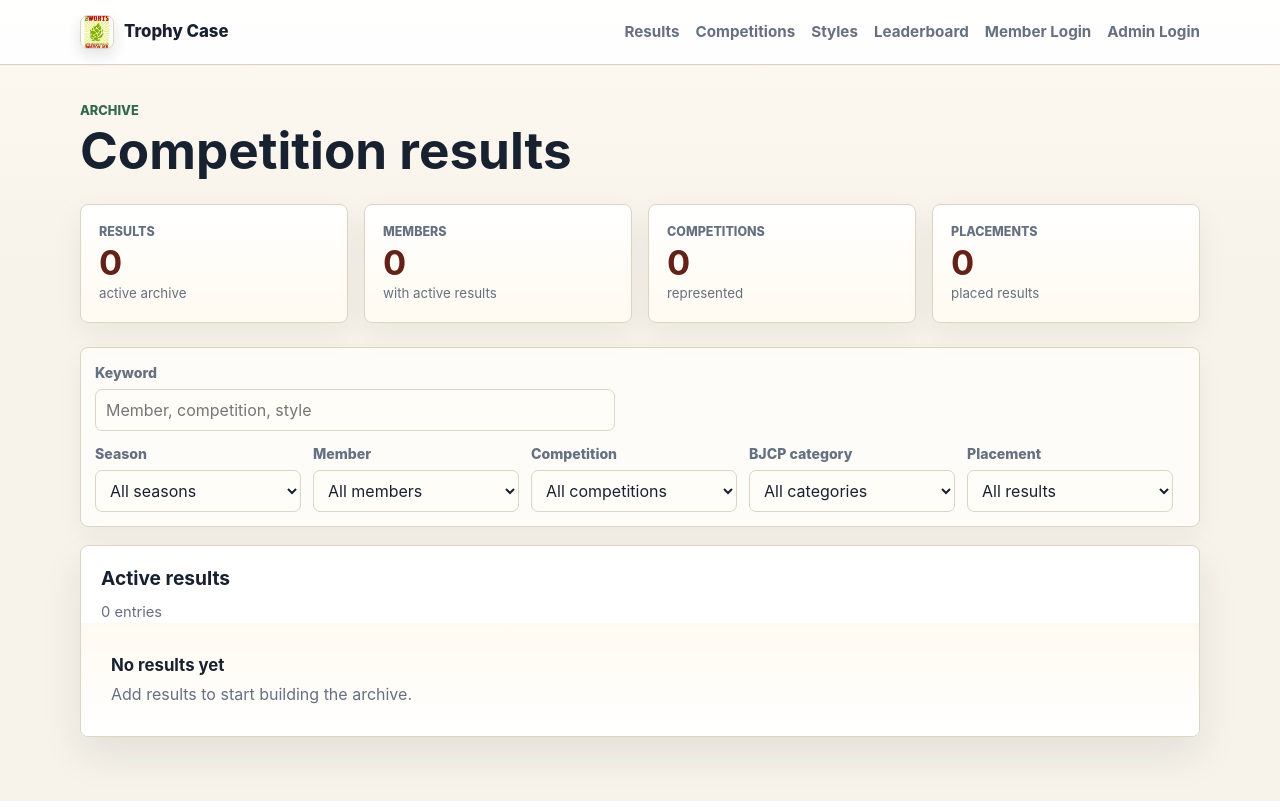
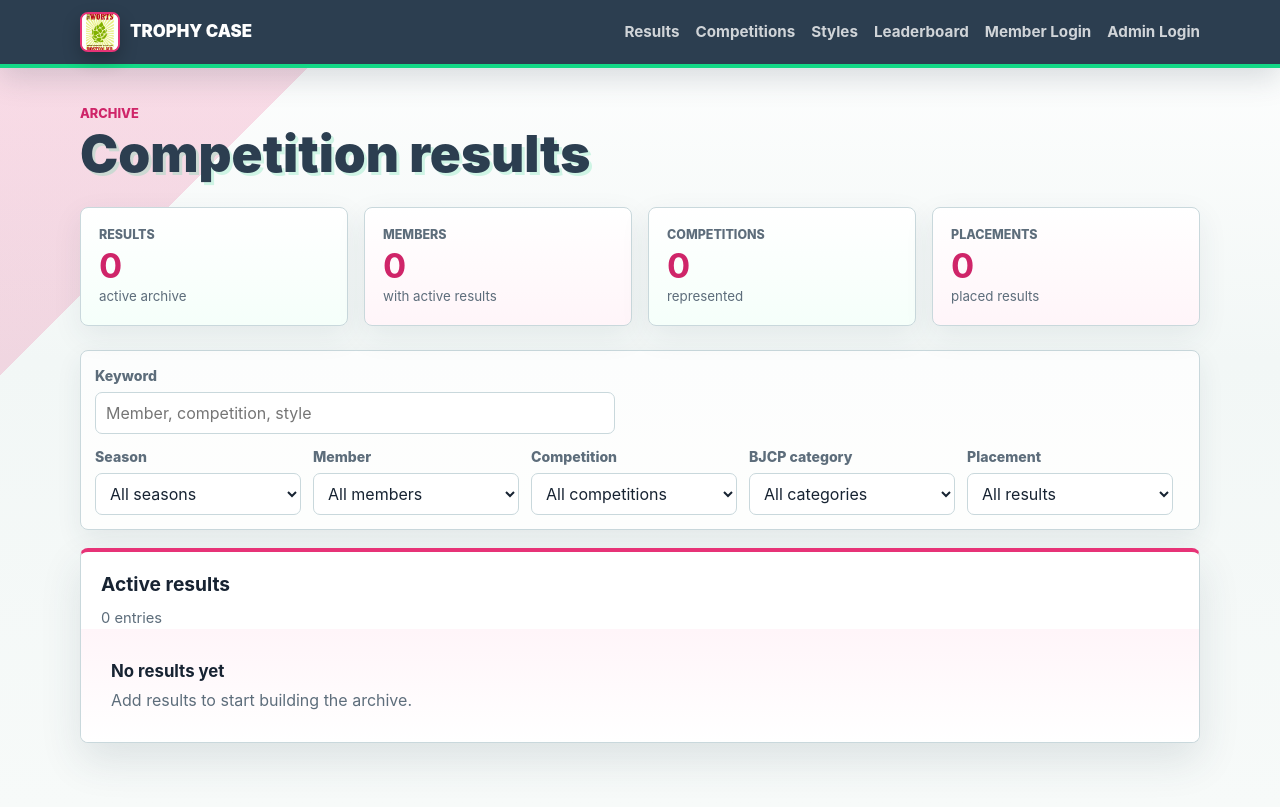
Before and after one commit to bostonworts/worts-trophy-case, a FastAPI app: page /results in a window 1280 px wide. Run offline with FastAPI, Linux system fonts and the light colour scheme; parts of the project's set-up code (start-up, migrations or seed data) failed here and were passed over; some libraries are stand-ins or nearby versions.

Commit message:
Refresh visual theme

```diff
--- a/app/static/styles.css
+++ b/app/static/styles.css
@@ -1,20 +1,24 @@
 :root {
-  --paper: #f7f3ea;
-  --paper-deep: #efe7d8;
+  --paper: #f2f7f6;
+  --paper-deep: #dce9e6;
   --surface: #ffffff;
-  --surface-warm: #fffaf1;
-  --ink: #18212f;
-  --muted: #657080;
-  --line: #ddd4c4;
-  --accent: #8b2f25;
-  --accent-strong: #642118;
-  --blue: #24547a;
-  --green: #34684d;
-  --brass: #b9832e;
-  --brass-soft: #f7e8c6;
-  --teal-soft: #e8f2ee;
-  --rose-soft: #f7e7e3;
-  --shadow: 0 18px 42px rgb(24 33 47 / 0.09);
+  --surface-warm: #fff5f9;
+  --ink: #172332;
+  --muted: #5d6d7b;
+  --line: #c9d8dc;
+  --accent: #e73377;
+  --accent-readable: #cf2569;
+  --accent-action: #cf2569;
+  --accent-strong: #af164f;
+  --blue: #2c3e50;
+  --green: #0c7b55;
+  --mint: #13d886;
+  --mint-deep: #087448;
+  --brass: #f4aa2a;
+  --brass-soft: #fff1c9;
+  --teal-soft: #e3fbf1;
+  --rose-soft: #ffe8f0;
+  --shadow: 0 18px 42px rgb(44 62 80 / 0.12);
 }
 
 * {
@@ -25,7 +29,8 @@ body {
   margin: 0;
   color: var(--ink);
   background:
-    linear-gradient(180deg, #fffaf1 0, var(--paper) 260px),
+    linear-gradient(135deg, rgb(231 51 119 / 0.17) 0 18%, transparent 18% 100%),
+    linear-gradient(180deg, #ffffff 0, var(--paper) 360px, #f7faf9 100%),
     var(--paper);
   font-family: Inter, ui-sans-serif, system-ui, -apple-system, BlinkMacSystemFont, "Segoe UI", sans-serif;
   line-height: 1.5;
@@ -36,9 +41,9 @@ a {
 }
 
 .topbar {
-  border-bottom: 1px solid var(--line);
-  background: rgb(255 255 255 / 0.92);
-  box-shadow: 0 1px 0 rgb(24 33 47 / 0.04);
+  border-bottom: 4px solid var(--mint);
+  background: var(--blue);
+  box-shadow: 0 10px 30px rgb(44 62 80 / 0.18);
 }
 
 .topbar-inner,
@@ -59,21 +64,22 @@ a {
   display: inline-flex;
   align-items: center;
   gap: 10px;
-  color: var(--ink);
+  color: #ffffff;
   font-size: 1.05rem;
-  font-weight: 800;
+  font-weight: 900;
   letter-spacing: 0;
   text-decoration: none;
+  text-transform: uppercase;
 }
 
 .brand-logo {
-  width: 34px;
-  height: 34px;
-  border: 1px solid var(--line);
+  width: 40px;
+  height: 40px;
+  border: 2px solid var(--accent);
   border-radius: 8px;
-  background: var(--surface-warm);
+  background: #ffffff;
   object-fit: cover;
-  box-shadow: 0 6px 14px rgb(24 33 47 / 0.12);
+  box-shadow: 0 8px 18px rgb(0 0 0 / 0.24);
 }
 
 .nav {
@@ -84,14 +90,14 @@ a {
 }
 
 .nav a {
-  color: var(--muted);
+  color: rgb(255 255 255 / 0.78);
   font-size: 0.95rem;
   font-weight: 650;
   text-decoration: none;
 }
 
 .nav a:hover {
-  color: var(--ink);
+  color: var(--mint);
 }
 
 .nav form {
@@ -131,7 +137,7 @@ a {
 
 .kicker {
   margin: 0 0 4px;
-  color: var(--green);
+  color: var(--accent-readable);
   font-size: 0.8rem;
   font-weight: 800;
   letter-spacing: 0;
@@ -140,8 +146,11 @@ a {
 
 h1 {
   margin: 0;
+  color: var(--blue);
   font-size: clamp(2.15rem, 4vw, 3.35rem);
+  font-weight: 950;
   line-height: 1.05;
+  text-shadow: 3px 3px 0 rgb(19 216 134 / 0.18);
 }
 
 .plain-heading-link {
@@ -206,13 +216,14 @@ button:hover {
 }
 
 .button-secondary:hover {
-  border-color: var(--muted);
-  color: var(--ink);
-  background: #fbfaf7;
+  border-color: var(--mint);
+  color: var(--mint-deep);
+  background: #f2fff9;
 }
 
 .panel {
   border: 1px solid var(--line);
+  border-top: 4px solid var(--accent);
   border-radius: 8px;
   background: var(--surface);
   box-shadow: var(--shadow);
@@ -385,8 +396,8 @@ tr:last-child td {
   padding: 14px;
   border: 1px solid var(--line);
   border-radius: 8px;
-  background: rgb(255 255 255 / 0.74);
-  box-shadow: 0 10px 26px rgb(24 33 47 / 0.05);
+  background: rgb(255 255 255 / 0.82);
+  box-shadow: 0 10px 26px rgb(44 62 80 / 0.08);
 }
 
 .filter-search {
@@ -459,7 +470,7 @@ textarea {
   padding: 8px 10px;
   border: 1px solid var(--line);
   border-radius: 7px;
-  background: #fffdf8;
+  background: #ffffff;
   color: var(--ink);
   font: inherit;
 }
@@ -656,8 +667,12 @@ textarea {
   padding: 18px;
   border: 1px solid var(--line);
   border-radius: 8px;
+  background: linear-gradient(180deg, #ffffff, #f5fffa);
+  box-shadow: 0 10px 30px rgb(44 62 80 / 0.08);
+}
+
+.metric-card:nth-child(even) {
   background: linear-gradient(180deg, #ffffff, var(--surface-warm));
-  box-shadow: 0 10px 30px rgb(24 33 47 / 0.06);
 }
 
 .metric-card span {
@@ -668,7 +683,7 @@ textarea {
 }
 
 .metric-card strong {
-  color: var(--accent-strong);
+  color: var(--accent-readable);
   font-size: 2.15rem;
   line-height: 1;
 }
```
Also changed, not shown: other parts of app/static/styles.css (+61 -60 lines).
